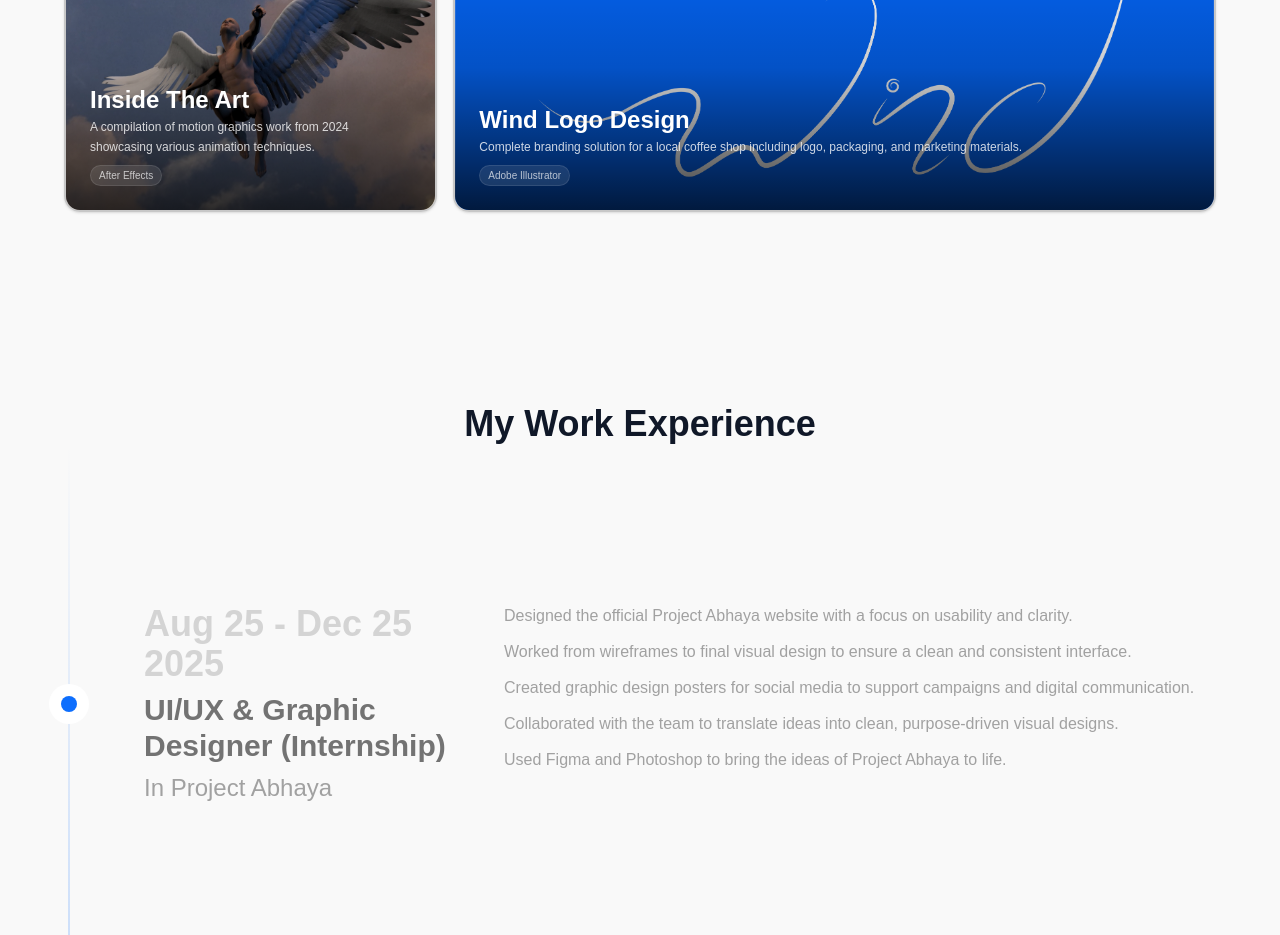
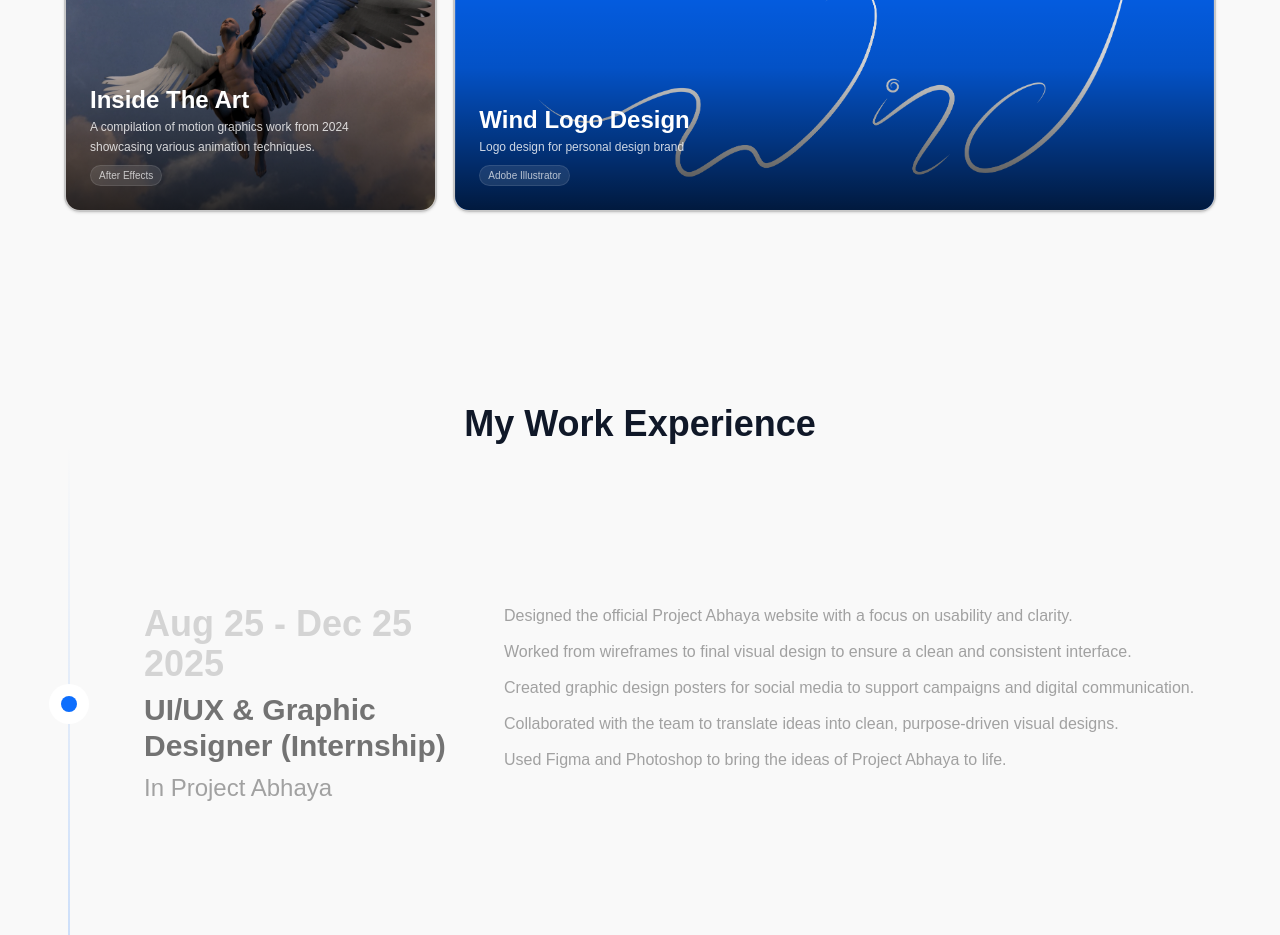
Before and after one commit to Hell086/Portfolio, a React (Vite) app: page / in a window 1280 px wide. Shown: the part 3600-4535 px from the top of the page. Built offline with nearby package versions, Linux system fonts and the light colour scheme; a web font is replaced by a local one.

Commit message:
commited

```diff
--- a/src/constants/index.js
+++ b/src/constants/index.js
@@ -211,7 +211,7 @@ export const projects = {
       category: "Graphic Design",
       img: "/assets/projects/Logo design/wl.png",
       gridClass: "grid-5",
-      description: "Complete branding solution for a local coffee shop including logo, packaging, and marketing materials.",
+      description: "Logo design for personal design brand",
       longDescription: "This logo design project was a full branding exercise for a local coffee shop seeking a modern yet warm identity. The brief called for something that felt artisanal and approachable without being cliché. The final mark is a minimal wordmark paired with a custom icon that subtly integrates a coffee cup and a leaf — nodding to both the product and sustainability values. The typeface was custom-modified for unique character. Deliverables included primary and secondary logo variants, color palette, typography guide, and mockups for cups, packaging, and signage.",
       tags: ["Adobe Illustrator"],
       year: "2025",
@@ -402,7 +402,7 @@ export const projects = {
       gridClass: "grid-1",
       description: "Complete branding solution including logo, packaging, and marketing materials.",
       longDescription: "This logo design project was a full branding exercise for a local coffee shop seeking a modern yet warm identity. The brief called for something that felt artisanal and approachable without being cliché. The final mark is a minimal wordmark paired with a custom icon that subtly integrates a coffee cup and a leaf — nodding to both the product and sustainability values. The typeface was custom-modified for unique character. Deliverables included primary and secondary logo variants, color palette, typography guide, and mockups.",
-      tags: ["Illustrator", "Branding", "Typography", "Packaging"],
+      tags: ["Adobe Illustrator"],
       year: "2025",
       //role: "Brand Designer",
       subImages: ["/assets/projects/Logo design/W.png",
```
